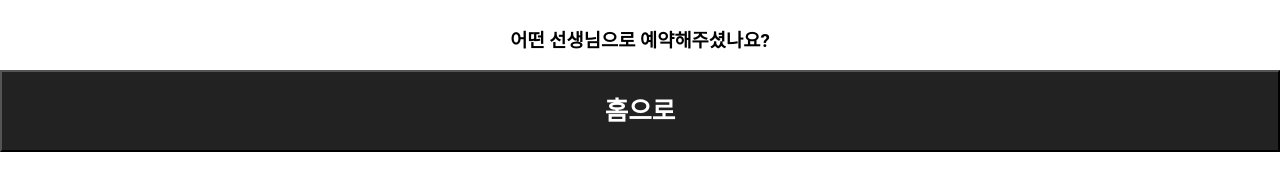
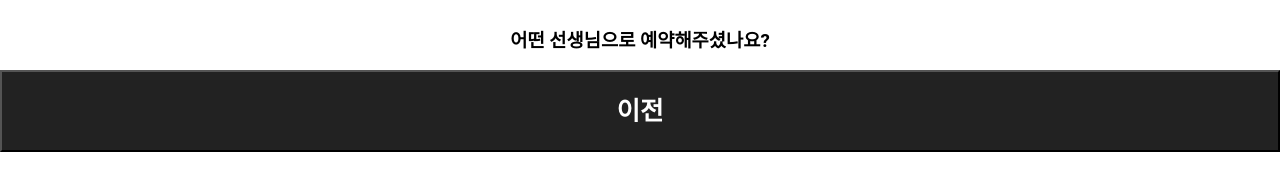
Before and after one commit to DaeHyunHwang/newTorsoProject, a React (Create React App) app: page / in a window 1280 px wide. Both pictures are taken after a click on the button "셀프 체크인 시작하기". Shown: the part 394-584 px from the top of the page. Built offline with nearby package versions, Linux system fonts and the light colour scheme.

Commit message:
Update Step1.js

```diff
--- a/src/Step1.js
+++ b/src/Step1.js
@@ -34,7 +34,7 @@ function Step1() {
             </ul>
           </div>
         <div className="title"><h3>어떤 선생님으로 예약해주셨나요?</h3></div>
-        <button className="startBtn" onClick={Home}>홈으로</button>
+        <button className="startBtn" onClick={Home}>이전</button>
       </div>
   );
 }
```
